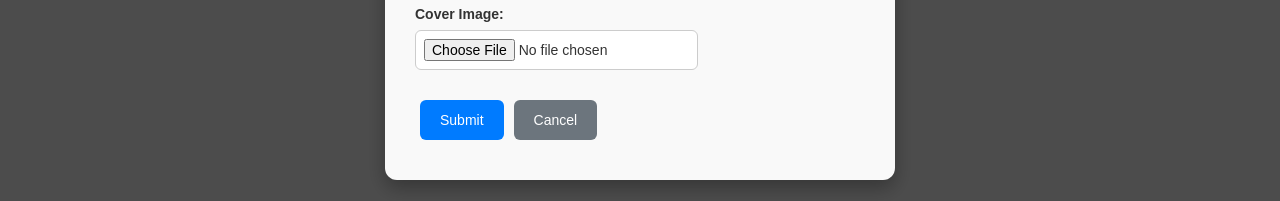
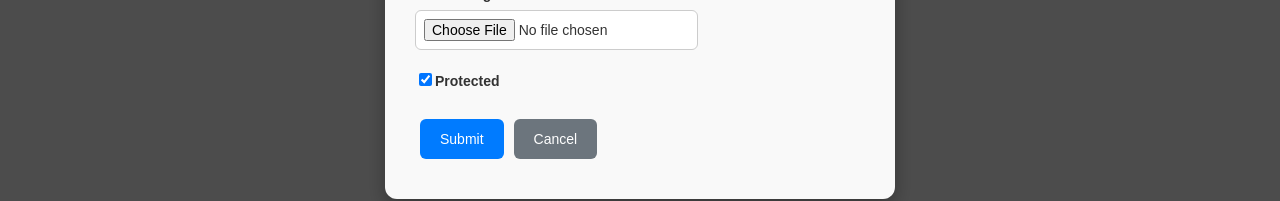
Before and after one commit to hmnhGeek/Spring-Boot-Music-App---Frontend, a React (Create React App) app: page / in a window 1280 px wide. Both pictures are taken after a click on the button "UPLOAD SONG". Shown: the part 394-595 px from the top of the page. Built offline with nearby package versions, Linux system fonts and the light colour scheme; no server answers.

Commit message:
API call to place protection policy on song, just after upload

```diff
--- a/src/components/UploadModal/UploadModal.jsx
+++ b/src/components/UploadModal/UploadModal.jsx
@@ -8,6 +8,7 @@ import "./UploadModal.css";
 const UploadModal = ({ isVisible, onClose, onSubmit }) => {
   const [songFile, setSongFile] = useState(null);
   const [coverImage, setCoverImage] = useState(null);
+  const [isProtected, setIsProtected] = useState(true); // Checkbox default to selected
 
   const handleSongFileChange = (event) => {
     setSongFile(event.target.files[0]);
@@ -15,6 +16,10 @@ const UploadModal = ({ isVisible, onClose, onSubmit }) => {
 
   const handleCoverImageChange = (event) => {
     setCoverImage(event.target.files[0]);
+  };
+
+  const handleCheckboxChange = (event) => {
+    setIsProtected(event.target.checked);
   };
 
   const handleSubmit = () => {
@@ -33,8 +38,22 @@ const UploadModal = ({ isVisible, onClose, onSubmit }) => {
         })
         .then((response) => {
           console.log("Upload successful", response.data);
-          onSubmit(); // Call parent callback to refresh song list
-          onClose(); // Close modal after submission
+
+          const songId = response.data.id;
+
+          // Call API to update protection policy based on checkbox state
+          axios
+            .put(
+              `http://localhost:8080/api/songs/update-protection-policy/${songId}?vaultProtected=${isProtected}`
+            )
+            .then(() => {
+              console.log("Protection policy updated successfully");
+              onSubmit(); // Call parent callback to refresh song list
+              onClose(); // Close modal after submission
+            })
+            .catch((error) => {
+              console.error("Failed to update protection policy", error);
+            });
         })
         .catch((error) => {
           console.error("Upload failed", error);
@@ -65,6 +84,16 @@ const UploadModal = ({ isVisible, onClose, onSubmit }) => {
               accept="image/png"
             />
           </div>
+          <div className="form-group">
+            <label>
+              <input
+                type="checkbox"
+                checked={isProtected}
+                onChange={handleCheckboxChange}
+              />
+              Protected
+            </label>
+          </div>
           <button className="modal-button" onClick={handleSubmit}>
             Submit
           </button>
```
